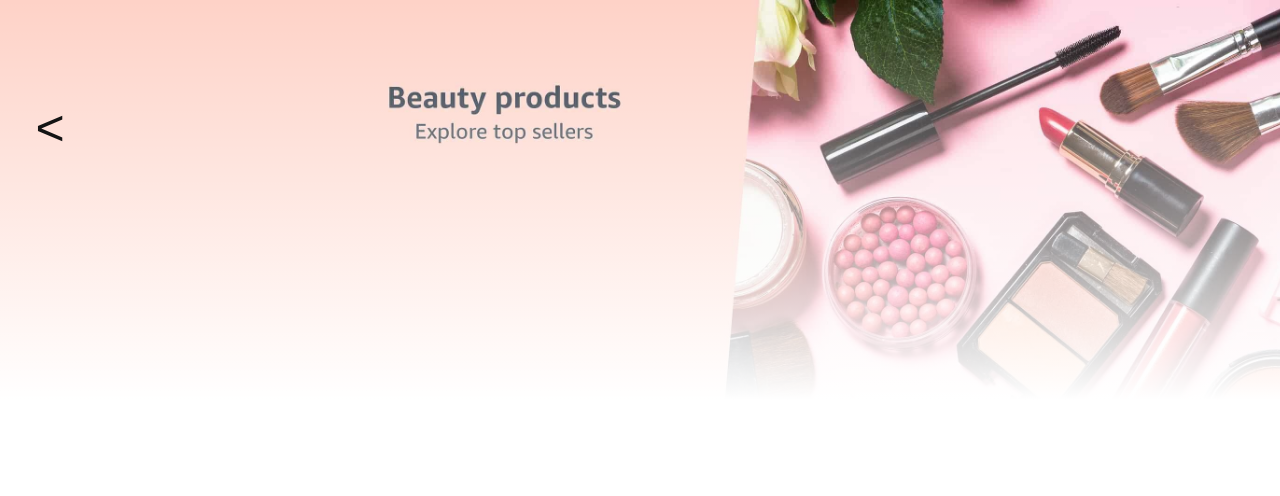
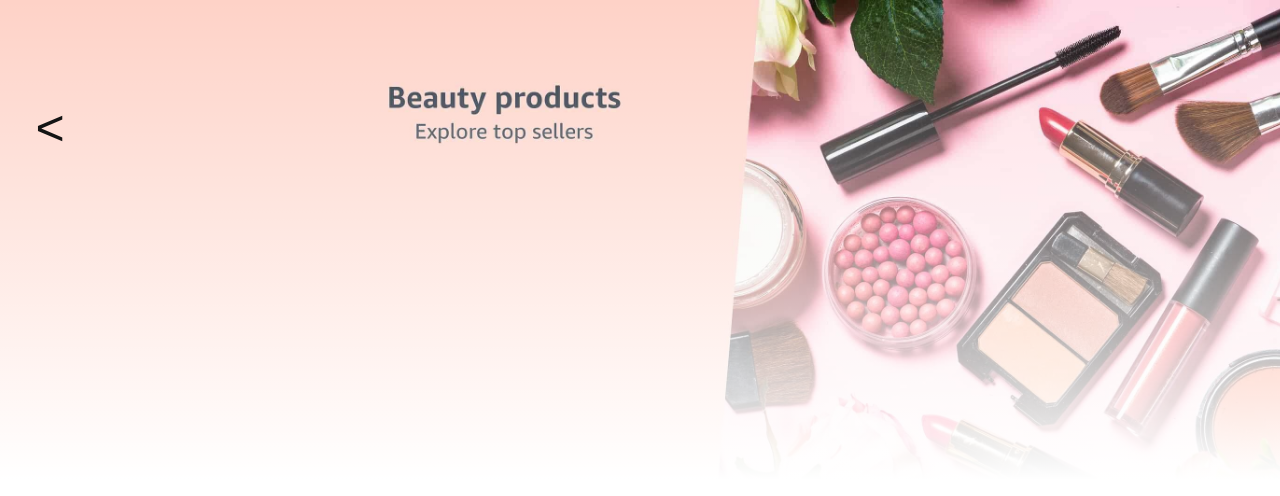
Before and after one commit to CenaBabajannjhad/amazon--clone-, a plain HTML site: page index.html in a window 1280 px wide. Shown: the top 496 px of the page. Drawn offline with Linux system fonts and the light colour scheme.

Commit message:
edit slider

```diff
--- a/src/style/main.css
+++ b/src/style/main.css
@@ -7,10 +7,10 @@
 .slider {
   display: flex;
   justify-content: space-between;
-  height: 50vh;
-  background: linear-gradient(#ffffff00, #fff),
+  height: 100vh;
+  background: linear-gradient(#ffffff00, #fff 60%),
     url("../../assets/image/slider-img/slid-1.jpg");
-  background-size: cover;
+  background-size: contain;
   background-repeat: no-repeat;
 }
 .slider-btn {
```
